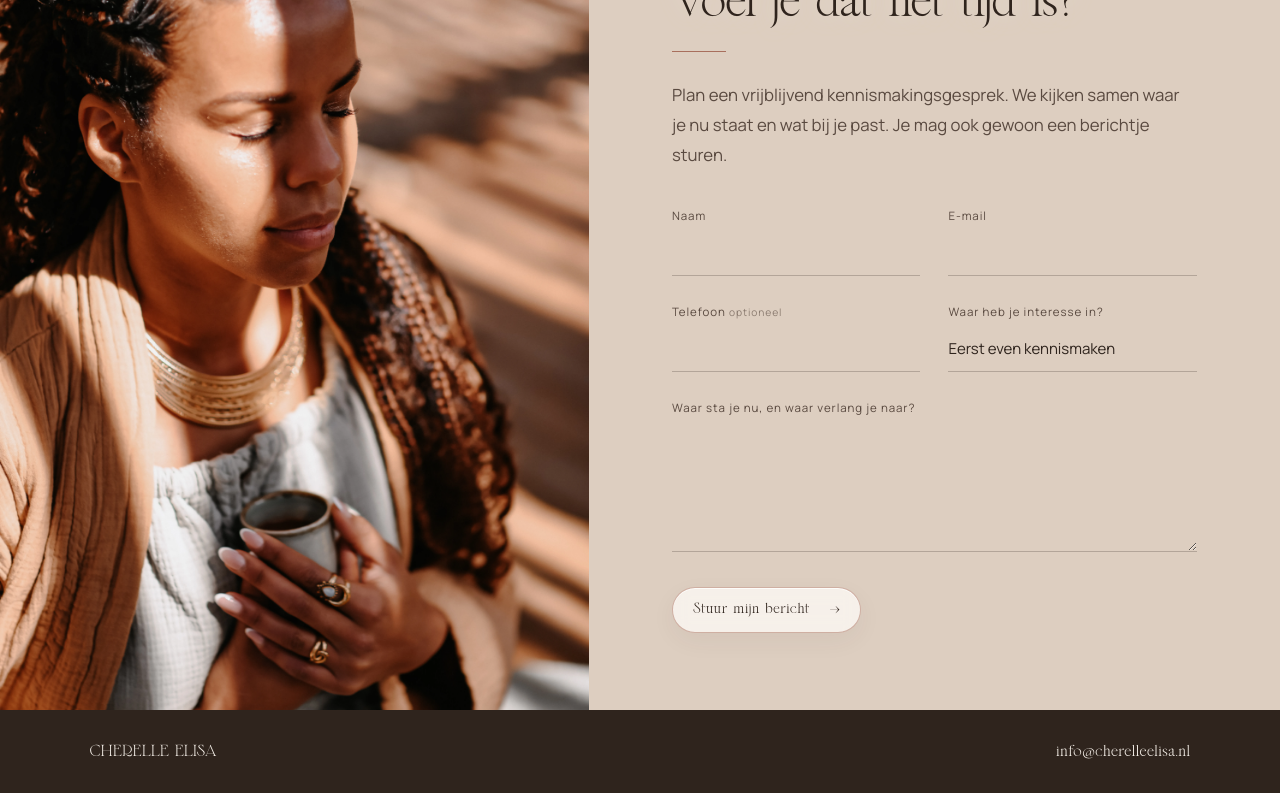
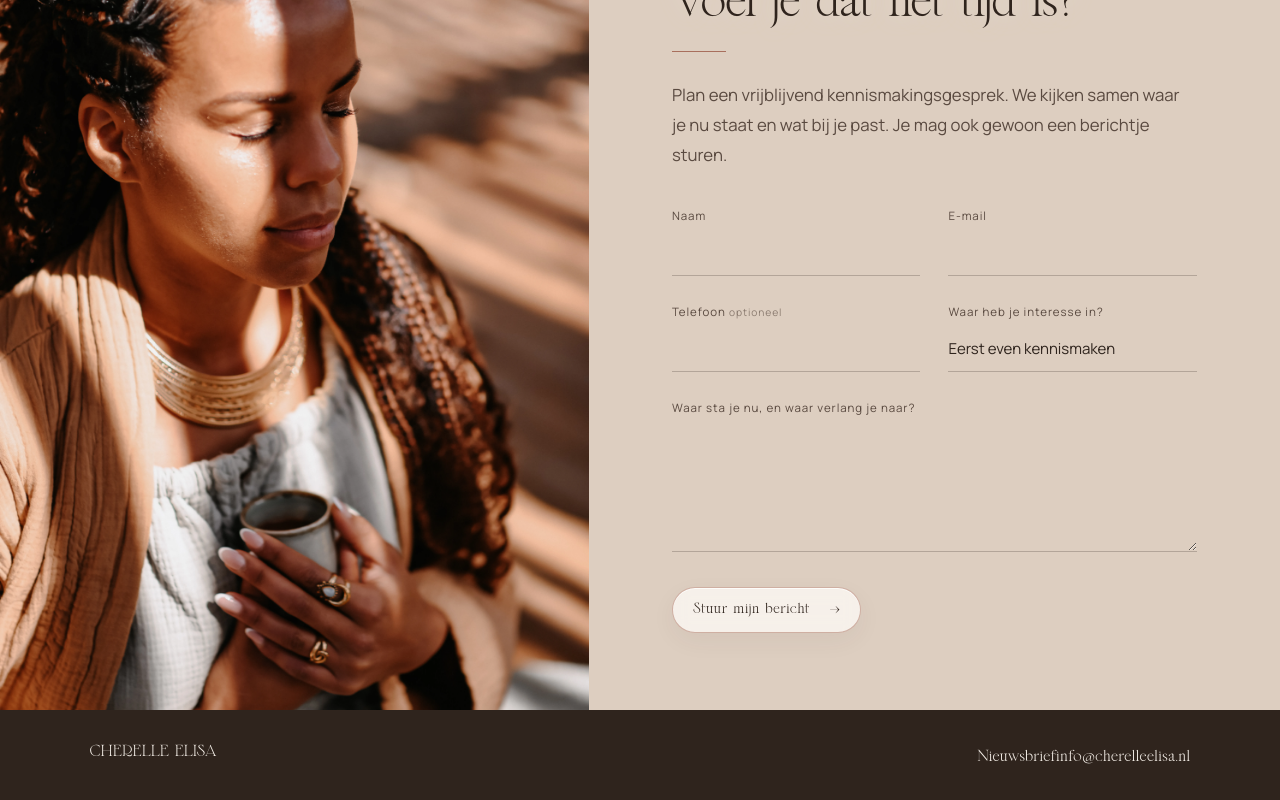
Before and after one commit to eddy9393/cherelleelisa.nl, a Next.js app: page /uitnodiging in a window 1280 px wide. Shown: the part 234-1034 px from the top of the page. Built offline with nearby package versions, Linux system fonts and the light colour scheme; no server answers; the database is empty.

Commit message:
Add newsletter link to invitation footer

```diff
--- a/app/uitnodiging/page.tsx
+++ b/app/uitnodiging/page.tsx
@@ -245,7 +245,10 @@ export default function UitnodigingPage() {
 
       <footer className="detailFooter">
         <a href="/">CHERELLE ELISA</a>
-        <a href="mailto:info@cherelleelisa.nl">info@cherelleelisa.nl</a>
+        <div className="detailFooterLinks">
+          <a href="/nieuwsbrief">{language === "nl" ? "Nieuwsbrief" : "Newsletter"}</a>
+          <a href="mailto:info@cherelleelisa.nl">info@cherelleelisa.nl</a>
+        </div>
       </footer>
     </main>
   );
```
